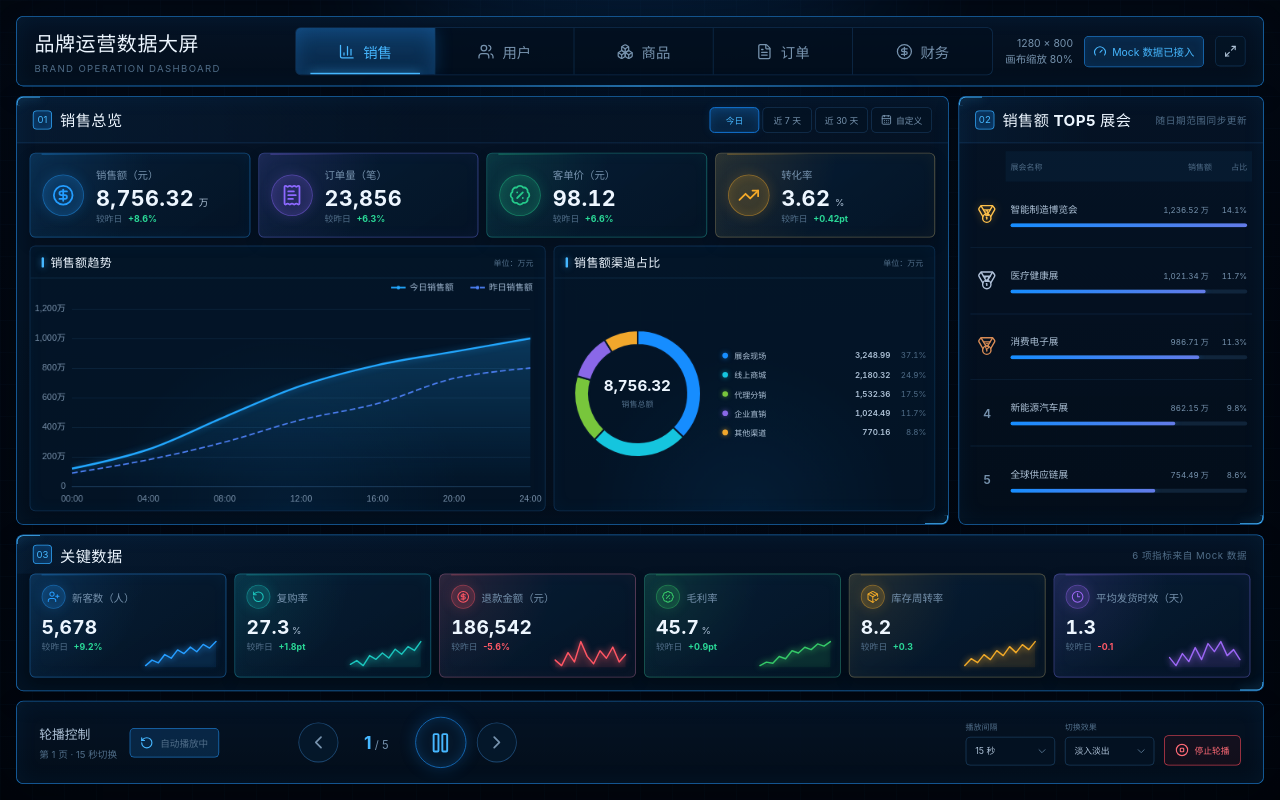
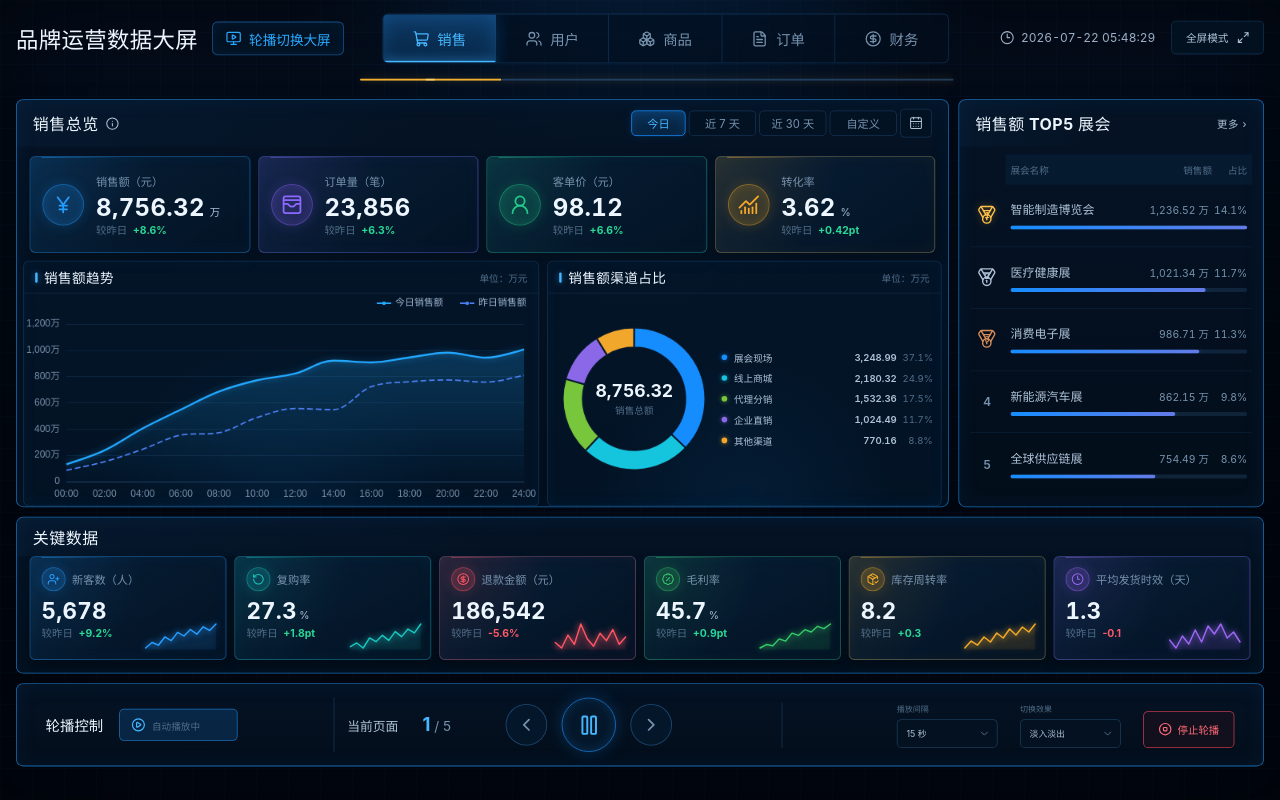
Before and after one commit to Agungdwis12/react-echarts-payroll-dashboard, a React (Vite) app: page / in a window 1280 px wide. Built offline with nearby package versions, Linux system fonts and the light colour scheme.

Commit message:
第9篇：完成设计稿像素级校准

```diff
--- a/src/App.css
+++ b/src/App.css
@@ -51,7 +51,7 @@
   width: 100%;
   height: 100%;
   display: grid;
-  grid-template-rows: 88px 1fr 104px;
+  grid-template-rows: 92px 718px 104px;
   gap: var(--space-section);
   padding: var(--space-screen);
 }
@@ -89,54 +89,76 @@
 .dashboard-header {
   display: grid;
   position: relative;
-  grid-template-columns: 326px 1fr 316px;
-  align-items: center;
-  padding: 0 22px;
-  border-radius: var(--radius-panel);
+  grid-template-columns: 430px 708px minmax(0, 1fr);
+  align-items: start;
+  gap: 28px;
+  border: 0;
+  border-radius: 0;
+  background: transparent;
+  box-shadow: none;
 }
 
 .dashboard-header::after {
   content: '';
   position: absolute;
-  right: 28%;
-  bottom: -1px;
-  left: 28%;
-  height: 1px;
-  background: linear-gradient(90deg, transparent, var(--color-primary-bright), transparent);
-  box-shadow: var(--glow-primary);
+  top: 78px;
+  bottom: auto;
+  left: 430px;
+  width: 742px;
+  height: 3px;
+  background:
+    radial-gradient(circle at 88px 50%, #ffd265 0 5px, transparent 6px),
+    linear-gradient(90deg, #f2af31 0 176px, rgba(53, 91, 131, 0.62) 176px 100%);
+  border-radius: 4px;
+  box-shadow: 0 0 10px rgba(242, 175, 49, 0.24);
 }
 
 .dashboard-brand {
+  display: flex;
+  align-items: center;
+  gap: 18px;
   min-width: 0;
+  margin-top: 7px;
 }
 
 .dashboard-brand__title {
   display: block;
+  max-width: 242px;
   overflow: hidden;
   color: var(--text-primary);
-  font-size: 25px;
-  font-weight: 720;
-  letter-spacing: 0.03em;
+  font-size: 28px;
+  font-weight: 740;
+  letter-spacing: 0.015em;
   text-overflow: ellipsis;
   white-space: nowrap;
 }
 
-.dashboard-brand__subtitle {
-  display: block;
-  margin-top: 7px;
-  color: var(--text-muted);
-  font-size: 12px;
-  letter-spacing: 0.14em;
+.dashboard-brand__switch {
+  height: 42px;
+  display: inline-flex;
+  flex: none;
+  align-items: center;
+  gap: 9px;
+  padding: 0 16px;
+  border: 1px solid rgba(35, 128, 216, 0.58);
+  border-radius: 7px;
+  color: #27a9ff;
+  font: inherit;
+  font-size: 17px;
+  cursor: pointer;
+  background: rgba(5, 22, 41, 0.7);
+  box-shadow: inset 0 0 18px rgba(30, 126, 211, 0.07);
 }
 
 .dashboard-nav {
-  height: 60px;
+  height: 62px;
   display: grid;
   grid-template-columns: repeat(5, 1fr);
   overflow: hidden;
   border: 1px solid var(--border-subtle);
   border-radius: var(--radius-card);
   background: rgba(3, 15, 29, 0.52);
+  margin-top: -3px;
 }
 
 .dashboard-nav__item {
@@ -163,9 +185,9 @@
 .dashboard-nav__item--active::after {
   content: '';
   position: absolute;
-  right: 18px;
+  right: 0;
   bottom: 0;
-  left: 18px;
+  left: 0;
   height: 2px;
   background: var(--color-primary-bright);
   box-shadow: 0 0 12px var(--color-primary-bright);
@@ -175,9 +197,33 @@
   display: flex;
   align-items: center;
   justify-content: flex-end;
-  gap: 14px;
+  gap: 20px;
   color: var(--text-tertiary);
-  font-size: 13px;
+  font-size: 15px;
+  margin-top: 6px;
+}
+
+.dashboard-runtime__clock {
+  display: flex;
+  align-items: center;
+  gap: 8px;
+  color: #9fb1c7;
+  font-variant-numeric: tabular-nums;
+  white-space: nowrap;
+}
+
+.dashboard-runtime__debug {
+  position: absolute;
+  top: 82px;
+  right: 0;
+  z-index: 10;
+  display: flex;
+  align-items: center;
+  gap: 8px;
+  padding: 7px;
+  border: 1px solid var(--border-subtle);
+  border-radius: 6px;
+  background: rgba(2, 11, 22, 0.94);
 }
 
 .dashboard-runtime__badge {
@@ -211,10 +257,13 @@
 }
 
 .dashboard-runtime__fullscreen {
-  width: 38px;
-  height: 38px;
-  display: grid;
-  place-items: center;
+  min-width: 116px;
+  height: 42px;
+  display: flex;
+  align-items: center;
+  justify-content: center;
+  gap: 10px;
+  padding: 0 13px;
   border: 1px solid var(--border-subtle);
   border-radius: var(--radius-control);
   color: var(--text-secondary);
@@ -259,75 +308,40 @@
   border-radius: var(--radius-panel);
 }
 
-.panel::before,
-.panel::after {
-  content: '';
-  position: absolute;
-  z-index: 2;
-  width: 28px;
-  height: 10px;
-  pointer-events: none;
-}
-
-.panel::before {
-  top: -1px;
-  left: -1px;
-  border-top: 2px solid var(--color-primary-bright);
-  border-left: 2px solid var(--color-primary-bright);
-  border-radius: var(--radius-panel) 0 0;
-  filter: drop-shadow(0 0 6px rgba(70, 183, 255, 0.5));
-}
-
-.panel::after {
-  right: -1px;
-  bottom: -1px;
-  border-right: 2px solid var(--color-primary-bright);
-  border-bottom: 2px solid var(--color-primary-bright);
-  border-radius: 0 0 var(--radius-panel);
-  filter: drop-shadow(0 0 6px rgba(70, 183, 255, 0.5));
-}
-
 .panel-heading {
   height: 58px;
   display: flex;
   align-items: center;
   justify-content: space-between;
   padding: 0 20px;
-  border-bottom: 1px solid var(--border-subtle);
-  background: linear-gradient(90deg, rgba(20, 88, 149, 0.1), transparent 44%);
+  border-bottom: 0;
+  background: linear-gradient(90deg, rgba(20, 88, 149, 0.08), transparent 44%);
 }
 
 .panel-heading__title {
   display: flex;
   align-items: center;
-  gap: 10px;
+  gap: 9px;
+  color: var(--text-secondary);
 }
 
 .panel-heading h2 {
   margin: 0;
   color: var(--text-primary);
-  font-size: 19px;
+  font-size: 20px;
   font-weight: 650;
   letter-spacing: 0.03em;
 }
 
-.panel-heading__index {
-  display: grid;
-  width: 24px;
-  height: 24px;
-  place-items: center;
-  border: 1px solid var(--border-emphasis);
-  border-radius: 5px;
-  color: var(--color-primary-bright);
-  font-size: 12px;
-  background: var(--color-primary-soft);
-  box-shadow: inset 0 0 10px rgba(22, 141, 255, 0.18);
+.panel-heading__meta {
+  color: var(--text-secondary);
+  font-size: 13px;
+  letter-spacing: 0.06em;
 }
 
-.panel-heading__meta {
-  color: var(--text-muted);
-  font-size: 12px;
-  letter-spacing: 0.06em;
+.ranking-more {
+  color: var(--text-secondary);
+  cursor: pointer;
 }
 
 .date-range-filter {
@@ -346,15 +360,38 @@
   align-items: center;
   justify-content: center;
   gap: 5px;
-  min-width: 62px;
+  min-width: 84px;
   padding: 0 11px;
   border: 1px solid rgba(43, 98, 151, 0.4);
   border-radius: var(--radius-control);
   color: var(--text-tertiary);
-  font-size: 11px;
+  font-size: 14px;
   cursor: pointer;
   background: rgba(4, 19, 35, 0.72);
   transition: border-color 160ms ease, color 160ms ease, background 160ms ease, box-shadow 160ms ease;
+}
+
+.date-range-filter__option:first-of-type {
+  min-width: 68px;
+}
+
+.date-range-filter__calendar {
+  width: 40px;
+  height: 36px;
+  display: grid;
+  place-items: center;
+  padding: 0;
+  border: 1px solid rgba(43, 98, 151, 0.4);
+  border-radius: var(--radius-control);
+  color: var(--text-secondary);
+  cursor: pointer;
+  background: rgba(4, 19, 35, 0.72);
+}
+
+.date-range-filter__calendar:hover,
+.date-range-filter__calendar:focus-visible {
+  border-color: rgba(61, 154, 231, 0.68);
+  color: var(--color-primary-bright);
 }
 
 .date-range-filter__option:hover {
@@ -376,7 +413,7 @@
 
 .sales-overview {
   display: grid;
-  grid-template-rows: 58px 128px 1fr;
+  grid-template-rows: 58px 143px 1fr;
 }
 
 .kpi-grid {
@@ -640,7 +677,7 @@
 .summary-metric-card__label,
 .compact-metric-card__label {
   color: var(--text-tertiary);
-  font-size: 13px;
+  font-size: 14px;
 }
 
 .summary-metric-card__number,
@@ -660,7 +697,7 @@
 
 .summary-metric-card__number strong {
   overflow: hidden;
-  font-size: 27px;
+  font-size: 30px;
   font-weight: 680;
   letter-spacing: 0.015em;
   text-overflow: ellipsis;
@@ -670,7 +707,7 @@
 .summary-metric-card__number span,
 .compact-metric-card__number span {
   color: var(--text-secondary);
-  font-size: 12px;
+  font-size: 13px;
 }
 
 .metric-change {
@@ -679,7 +716,7 @@
   gap: 7px;
   margin: 7px 0 0;
   color: var(--text-muted);
-  font-size: 11px;
+  font-size: 13px;
   line-height: 1;
 }
 
@@ -703,9 +740,9 @@
 .overview-charts {
   min-height: 0;
   display: grid;
-  grid-template-columns: 1.35fr 1fr;
+  grid-template-columns: 1.31fr 1fr;
   gap: 10px;
-  padding: 0 16px 16px;
+  padding: 0 8px;
 }
 
 .chart-card {
@@ -735,7 +772,7 @@
   margin: 0;
   padding-left: 11px;
   color: var(--text-primary);
-  font-size: 15px;
+  font-size: 17px;
   font-weight: 630;
   letter-spacing: 0.03em;
 }
@@ -755,7 +792,7 @@
 
 .chart-card__header span {
   color: var(--text-muted);
-  font-size: 10px;
+  font-size: 12px;
 }
 
 .chart-card__canvas {
@@ -793,7 +830,7 @@
 
 .channel-donut-chart__total strong {
   color: var(--text-primary);
-  font-size: 19px;
+  font-size: 22px;
   font-weight: 680;
   font-variant-numeric: tabular-nums;
   line-height: 1;
@@ -801,7 +838,7 @@
 
 .channel-donut-chart__total span {
   color: var(--text-muted);
-  font-size: 10px;
+  font-size: 12px;
 }
 
 .channel-legend {
@@ -821,7 +858,7 @@
   align-items: center;
   gap: 7px;
   color: var(--text-muted);
-  font-size: 10px;
+  font-size: 12px;
   font-variant-numeric: tabular-nums;
 }
 
@@ -842,7 +879,7 @@
 
 .channel-legend strong {
   color: var(--text-secondary);
-  font-size: 10px;
+  font-size: 12px;
   font-weight: 580;
   text-align: right;
 }
@@ -937,7 +974,7 @@
   margin-left: 44px;
   padding: 0 6px;
   color: var(--text-muted);
-  font-size: 10px;
+  font-size: 12px;
   background: rgba(13, 50, 83, 0.26);
 }
 
@@ -1029,7 +1066,7 @@
 .ranking-item__summary strong {
   overflow: hidden;
   color: var(--text-secondary);
-  font-size: 12px;
+  font-size: 15px;
   font-weight: 590;
   text-overflow: ellipsis;
   white-space: nowrap;
@@ -1037,7 +1074,7 @@
 
 .ranking-item__summary span {
   color: var(--text-tertiary);
-  font-size: 10px;
+  font-size: 13px;
   text-align: right;
 }
 
@@ -1104,7 +1141,7 @@
 }
 
 .compact-metric-card__number strong {
-  font-size: 24px;
+  font-size: 28px;
   font-weight: 670;
   letter-spacing: 0.01em;
 }
@@ -1141,9 +1178,9 @@
 
 .carousel-controls {
   display: grid;
-  grid-template-columns: 280px 360px minmax(0, 1fr);
+  grid-template-columns: 360px 560px minmax(0, 1fr);
   align-items: center;
-  padding: 0 28px;
+  padding: 0 36px;
   border-radius: var(--radius-panel);
 }
 
@@ -1153,19 +1190,13 @@
   align-items: center;
 }
 
-.carousel-state > div:first-child {
-  display: flex;
-  flex-direction: column;
-  gap: 5px;
-}
-
 .carousel-state {
-  gap: 16px;
+  gap: 20px;
 }
 
 .carousel-state strong {
-  color: var(--text-secondary);
-  font-size: 16px;
+  color: var(--text-primary);
+  font-size: 18px;
 }
 
 .carousel-state span {
@@ -1177,8 +1208,8 @@
   display: flex;
   align-items: center;
   gap: 8px;
-  min-width: 112px;
-  padding: 9px 12px;
+  min-width: 148px;
+  padding: 10px 14px;
   border: 1px solid rgba(57, 105, 151, 0.48);
   border-radius: var(--radius-control);
   color: var(--text-tertiary);
@@ -1193,11 +1224,13 @@
 
 .carousel-pagination {
   display: grid;
-  grid-template-columns: 50px 70px 64px 50px;
-  grid-template-areas: 'previous page toggle next';
+  grid-template-columns: 180px 52px 68px 52px;
+  grid-template-areas: 'page previous toggle next';
   align-items: center;
-  justify-content: center;
-  gap: 13px;
+  justify-content: start;
+  gap: 18px;
+  padding-left: 16px;
+  border-left: 1px solid rgba(49, 93, 137, 0.48);
 }
 
 .carousel-pagination__arrow,
@@ -1214,8 +1247,8 @@
 }
 
 .carousel-pagination__arrow {
-  width: 50px;
-  height: 50px;
+  width: 52px;
+  height: 52px;
 }
 
 .carousel-pagination__arrow--previous {
@@ -1228,8 +1261,8 @@
 
 .carousel-pagination__toggle {
   grid-area: toggle;
-  width: 64px;
-  height: 64px;
+  width: 68px;
+  height: 68px;
   border-color: #1979d1;
   color: var(--color-primary-bright);
   box-shadow: 0 0 20px rgba(21, 126, 218, 0.28), inset 0 0 14px rgba(21, 126, 218, 0.22);
@@ -1253,13 +1286,20 @@
 .carousel-pagination__page {
   grid-area: page;
   color: var(--text-tertiary);
-  font-size: 14px;
-  text-align: center;
+  font-size: 17px;
+  text-align: left;
+}
+
+.carousel-pagination__page::before {
+  content: '当前页面';
+  margin-right: 30px;
+  color: var(--text-secondary);
+  font-size: 16px;
 }
 
 .carousel-pagination__page strong {
   color: var(--color-primary-bright);
-  font-size: 22px;
+  font-size: 23px;
 }
 
 .carousel-pagination__page--fade {
@@ -1272,7 +1312,9 @@
 
 .carousel-settings {
   justify-content: flex-end;
-  gap: 12px;
+  gap: 28px;
+  padding-left: 32px;
+  border-left: 1px solid rgba(49, 93, 137, 0.48);
 }
 
 .carousel-setting {
@@ -1285,7 +1327,7 @@
 
 .carousel-select {
   position: relative;
-  width: 112px;
+  width: 126px;
 }
 
 .carousel-select select {
@@ -1312,17 +1354,17 @@
 }
 
 .carousel-stop {
-  height: 38px;
+  height: 46px;
   align-self: flex-end;
   display: flex;
   align-items: center;
   gap: 7px;
-  padding: 0 13px;
+  padding: 0 18px;
   border: 1px solid rgba(255, 74, 91, 0.72);
   border-radius: var(--radius-control);
   color: #ff6a76;
   font: inherit;
-  font-size: 11px;
+  font-size: 13px;
   cursor: pointer;
   background: rgba(91, 20, 31, 0.18);
   transition: background 160ms ease, box-shadow 160ms ease;
--- a/src/components/dashboard/CarouselControls.tsx
+++ b/src/components/dashboard/CarouselControls.tsx
@@ -2,10 +2,10 @@ import {
   ChevronDown,
   ChevronLeft,
   ChevronRight,
+  CirclePlay,
   CircleStop,
   Pause,
   Play,
-  RotateCcw,
 } from 'lucide-react'
 import { useEffect, useState } from 'react'
 
@@ -69,12 +69,9 @@ export function CarouselControls() {
       }}
     >
       <div className="carousel-state">
-        <div>
-          <strong>轮播控制</strong>
-          <span>第 {currentPage} 页 · {intervalSeconds} 秒切换</span>
-        </div>
+        <strong>轮播控制</strong>
         <div className={`carousel-state__status${isRotating ? ' carousel-state__status--playing' : ''}`}>
-          {isRotating ? <RotateCcw size={17} aria-hidden="true" /> : <Pause size={17} aria-hidden="true" />}
+          {isRotating ? <CirclePlay size={18} aria-hidden="true" /> : <Pause size={17} aria-hidden="true" />}
           <span>{statusLabel}</span>
         </div>
       </div>
--- a/src/components/dashboard/DashboardHeader.tsx
+++ b/src/components/dashboard/DashboardHeader.tsx
@@ -1,19 +1,21 @@
 import {
-  BarChart3,
   Boxes,
   CircleDollarSign,
+  Clock3,
   FileText,
-  Gauge,
   Maximize2,
   Minimize2,
+  MonitorPlay,
+  ShoppingCart,
   Users,
 } from 'lucide-react'
+import { useEffect, useState } from 'react'
 import { dashboardConfig } from '../../config/dashboard'
 import type { ViewportState } from '../../constants/dashboard'
 import type { DashboardDataStatus } from '../../types/dashboard'
 
 const navigation = [
-  { label: '销售', icon: BarChart3, active: true },
+  { label: '销售', icon: ShoppingCart, active: true },
   { label: '用户', icon: Users },
   { label: '商品', icon: Boxes },
   { label: '订单', icon: FileText },
@@ -36,6 +38,23 @@ const statusLabels: Record<DashboardDataStatus, string> = {
 }
 
 const showDevelopmentInfo = import.meta.env.DEV
+  && new URLSearchParams(window.location.search).has('debug')
+
+function formatCurrentTime(date: Date) {
+  const datePart = new Intl.DateTimeFormat('zh-CN', {
+    year: 'numeric',
+    month: '2-digit',
+    day: '2-digit',
+  }).format(date).replaceAll('/', '-')
+  const timePart = new Intl.DateTimeFormat('zh-CN', {
+    hour: '2-digit',
+    minute: '2-digit',
+    second: '2-digit',
+    hour12: false,
+  }).format(date)
+
+  return `${datePart} ${timePart}`
+}
 
 export function DashboardHeader({
   viewport,
@@ -45,12 +64,21 @@ export function DashboardHeader({
   toggleFullscreen,
 }: DashboardHeaderProps) {
   const FullscreenIcon = isFullscreen ? Minimize2 : Maximize2
+  const [currentTime, setCurrentTime] = useState(() => new Date())
+
+  useEffect(() => {
+    const timerId = window.setInterval(() => setCurrentTime(new Date()), 1000)
+    return () => window.clearInterval(timerId)
+  }, [])
 
   return (
     <header className="dashboard-header">
       <div className="dashboard-brand">
         <strong className="dashboard-brand__title">{dashboardConfig.title}</strong>
-        <span className="dashboard-brand__subtitle">{dashboardConfig.subtitle}</span>
+        <button className="dashboard-brand__switch" type="button">
+          <MonitorPlay size={20} strokeWidth={1.8} aria-hidden="true" />
+          <span>轮播切换大屏</span>
+        </button>
       </div>
 
       <nav className="dashboard-nav" aria-label="大屏页面导航">
@@ -66,17 +94,20 @@ export function DashboardHeader({
       </nav>
 
       <div className="dashboard-runtime">
+        <time className="dashboard-runtime__clock" dateTime={currentTime.toISOString()}>
+          <Clock3 size={18} strokeWidth={1.8} aria-hidden="true" />
+          <span>{formatCurrentTime(currentTime)}</span>
+        </time>
         {showDevelopmentInfo && (
-          <>
+          <div className="dashboard-runtime__debug">
             <div className="dashboard-runtime__viewport">
               <div>{viewport.width} × {viewport.height}</div>
               <div>画布缩放 {Math.round(viewport.scale * 100)}%</div>
             </div>
             <div className={`dashboard-runtime__badge dashboard-runtime__badge--${dataStatus}`}>
-              <Gauge size={16} />
               <span>{statusLabels[dataStatus]}</span>
             </div>
-          </>
+          </div>
         )}
         <button
           className="dashboard-runtime__fullscreen"
@@ -86,6 +117,7 @@ export function DashboardHeader({
           disabled={!isFullscreenSupported}
           onClick={() => void toggleFullscreen()}
         >
+          <span>{isFullscreen ? '退出全屏' : '全屏模式'}</span>
           <FullscreenIcon size={16} />
         </button>
       </div>
--- a/src/components/dashboard/DateRangeFilter.tsx
+++ b/src/components/dashboard/DateRangeFilter.tsx
@@ -11,12 +11,11 @@ type DateRangeFilterProps = {
 const dateRanges: Array<{
   value: DateRange
   label: string
-  icon?: typeof CalendarDays
 }> = [
   { value: 'today', label: '今日' },
   { value: '7-days', label: '近 7 天' },
   { value: '30-days', label: '近 30 天' },
-  { value: 'custom', label: '自定义', icon: CalendarDays },
+  { value: 'custom', label: '自定义' },
 ]
 
 export function DateRangeFilter({ value, onChange }: DateRangeFilterProps) {
@@ -25,7 +24,7 @@ export function DateRangeFilter({ value, onChange }: DateRangeFilterProps) {
   return (
     <fieldset className="date-range-filter">
       <legend className="visually-hidden">选择销售数据日期范围</legend>
-      {dateRanges.map(({ value: rangeValue, label, icon: Icon }) => (
+      {dateRanges.map(({ value: rangeValue, label }) => (
         <label
           className={`date-range-filter__option${value === rangeValue ? ' date-range-filter__option--active' : ''}`}
           key={rangeValue}
@@ -38,10 +37,17 @@ export function DateRangeFilter({ value, onChange }: DateRangeFilterProps) {
             checked={value === rangeValue}
             onChange={() => onChange(rangeValue)}
           />
-          {Icon && <Icon size={14} aria-hidden="true" />}
           <span>{label}</span>
         </label>
       ))}
+      <button
+        className="date-range-filter__calendar"
+        type="button"
+        aria-label="打开自定义日期选择"
+        onClick={() => onChange('custom')}
+      >
+        <CalendarDays size={18} strokeWidth={1.7} aria-hidden="true" />
+      </button>
       <span className="visually-hidden" aria-live="polite">
         当前日期范围：{activeLabel}
       </span>
--- a/src/components/dashboard/KeyMetrics.tsx
+++ b/src/components/dashboard/KeyMetrics.tsx
@@ -12,9 +12,8 @@ export function KeyMetrics({ metrics }: KeyMetricsProps) {
     <section className="panel key-metrics" aria-labelledby="key-metrics-title">
       <PanelHeader
         id="key-metrics-title"
-        index="03"
         title="关键数据"
-        meta={metrics ? `${metrics.length} 项指标来自 Mock 数据` : '正在等待数据'}
+        meta={metrics ? undefined : '正在等待数据'}
       />
 
       <div className="metrics-grid">
--- a/src/components/dashboard/PanelHeader.tsx
+++ b/src/components/dashboard/PanelHeader.tsx
@@ -1,20 +1,26 @@
+import { Info } from 'lucide-react'
 import type { ReactNode } from 'react'
 
 type PanelHeaderProps = {
   id: string
-  index: string
   title: string
-  meta: ReactNode
+  meta?: ReactNode
+  showInfo?: boolean
 }
 
-export function PanelHeader({ id, index, title, meta }: PanelHeaderProps) {
+export function PanelHeader({
+  id,
+  title,
+  meta,
+  showInfo = false,
+}: PanelHeaderProps) {
   return (
     <header className="panel-heading">
       <div className="panel-heading__title">
-        <span className="panel-heading__index" aria-hidden="true">{index}</span>
         <h2 id={id}>{title}</h2>
+        {showInfo && <Info size={17} strokeWidth={1.8} aria-hidden="true" />}
       </div>
-      <div className="panel-heading__meta">{meta}</div>
+      {meta && <div className="panel-heading__meta">{meta}</div>}
     </header>
   )
 }
--- a/src/components/dashboard/SalesOverview.tsx
+++ b/src/components/dashboard/SalesOverview.tsx
@@ -26,8 +26,8 @@ export function SalesOverview({
     >
       <PanelHeader
         id="sales-overview-title"
-        index="01"
         title="销售总览"
+        showInfo
         meta={<DateRangeFilter value={dateRange} onChange={onDateRangeChange} />}
       />
 
--- a/src/components/dashboard/SalesRanking.tsx
+++ b/src/components/dashboard/SalesRanking.tsx
@@ -13,9 +13,8 @@ export function SalesRanking({ ranking }: SalesRankingProps) {
     <aside className="panel sales-ranking" aria-labelledby="sales-ranking-title">
       <PanelHeader
         id="sales-ranking-title"
-        index="02"
         title="销售额 TOP5 展会"
-        meta={ranking ? '随日期范围同步更新' : '正在等待数据'}
+        meta={ranking ? <span className="ranking-more">更多 ›</span> : '正在等待数据'}
       />
 
       <div className="ranking-table">
--- a/src/components/dashboard/charts/ChannelDonutChart.tsx
+++ b/src/components/dashboard/charts/ChannelDonutChart.tsx
@@ -24,7 +24,7 @@ function createChannelDonutOption(channels: ChannelData[]): EChartsOption {
       {
         name: '销售额渠道占比',
         type: 'pie',
-        radius: ['61%', '79%'],
+        radius: ['62%', '86%'],
         center: ['50%', '50%'],
         minAngle: 4,
         avoidLabelOverlap: true,
--- a/src/components/dashboard/charts/SalesTrendChart.tsx
+++ b/src/components/dashboard/charts/SalesTrendChart.tsx
@@ -23,7 +23,7 @@ function createSalesTrendOption(data: SalesTrendData): EChartsOption {
       itemGap: 20,
       textStyle: {
         color: '#9fb6cf',
-        fontSize: 11,
+        fontSize: 12,
       },
     },
     tooltip: {
@@ -64,7 +64,7 @@ function createSalesTrendOption(data: SalesTrendData): EChartsOption {
       axisTick: { show: false },
       axisLabel: {
         color: '#7890a9',
-        fontSize: 11,
+        fontSize: 12,
         margin: 10,
       },
     },
@@ -77,7 +77,7 @@ function createSalesTrendOption(data: SalesTrendData): EChartsOption {
       axisTick: { show: false },
       axisLabel: {
         color: '#7890a9',
-        fontSize: 11,
+        fontSize: 12,
         formatter: (value: number) => value === 0 ? '0' : `${value.toLocaleString('zh-CN')}万`,
       },
       splitLine: {
--- a/src/components/dashboard/metricIconMap.ts
+++ b/src/components/dashboard/metricIconMap.ts
@@ -1,21 +1,23 @@
 import {
   BadgePercent,
   CircleDollarSign,
+  ChartNoAxesCombined,
   Clock3,
+  JapaneseYen,
   PackageCheck,
-  ReceiptText,
   RotateCcw,
-  TrendingUp,
+  UserRound,
   UserPlus,
+  WalletCards,
   type LucideIcon,
 } from 'lucide-react'
 import type { MetricIconKey } from '../../types/dashboard'
 
 export const metricIconMap: Record<MetricIconKey, LucideIcon> = {
-  sales: CircleDollarSign,
-  orders: ReceiptText,
-  'average-order': BadgePercent,
-  conversion: TrendingUp,
+  sales: JapaneseYen,
+  orders: WalletCards,
+  'average-order': UserRound,
+  conversion: ChartNoAxesCombined,
   customers: UserPlus,
   'repeat-purchase': RotateCcw,
   refund: CircleDollarSign,
--- a/src/mocks/dashboardData.ts
+++ b/src/mocks/dashboardData.ts
@@ -10,11 +10,11 @@ const todayData: DashboardData = {
     { id: 'conversion-rate', label: '转化率', value: 3.62, fractionDigits: 2, unit: '%', change: '+0.42pt', tone: 'positive', accent: '#f4a928', icon: 'conversion' },
   ],
   salesTrend: {
-    categories: ['00:00', '04:00', '08:00', '12:00', '16:00', '20:00', '24:00'],
+    categories: ['00:00', '02:00', '04:00', '06:00', '08:00', '10:00', '12:00', '14:00', '16:00', '18:00', '20:00', '22:00', '24:00'],
     currentLabel: '今日销售额',
     previousLabel: '昨日销售额',
-    current: [120, 250, 470, 680, 820, 910, 1000],
-    previous: [90, 180, 300, 450, 560, 730, 800],
+    current: [132, 238, 405, 548, 686, 772, 823, 921, 908, 946, 982, 944, 1008],
+    previous: [86, 152, 246, 354, 372, 488, 556, 548, 724, 761, 774, 758, 812],
   },
   channels: [
     { name: '展会现场', value: 3248.99, color: '#168dff' },
```
Also changed, not shown: 1 other file (tests, documents, lock files or other folders).
